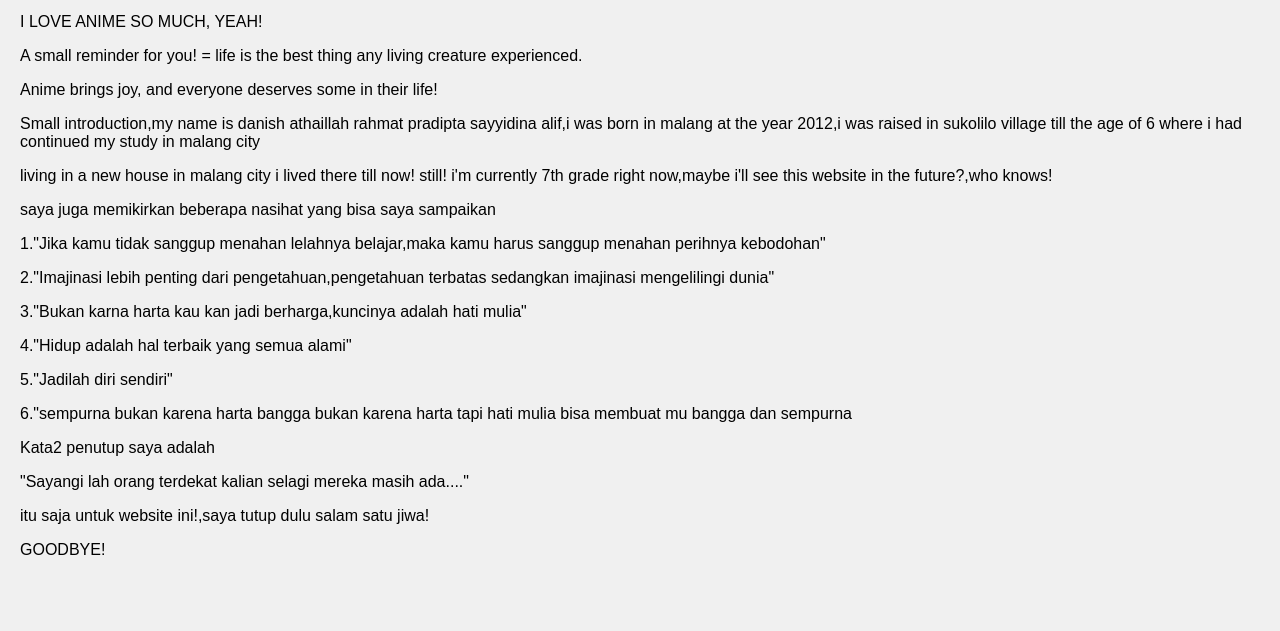
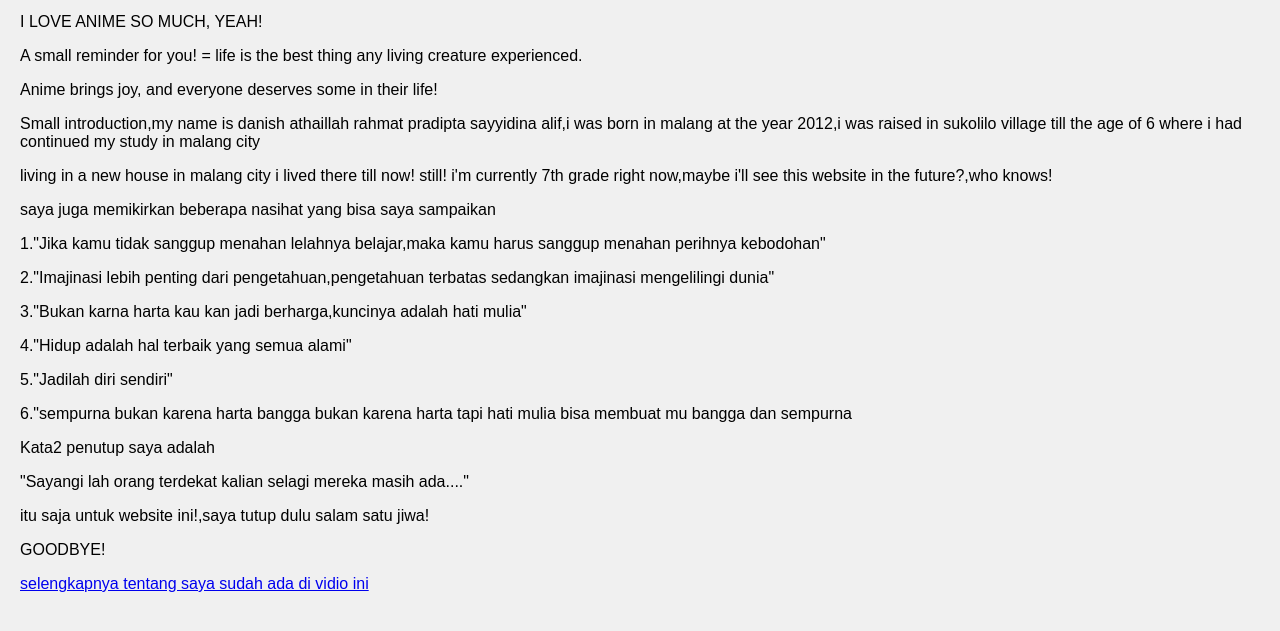
Before and after one commit to ALIF-afk/FIRSTWEBSITE2, a plain HTML site: page index.html in a window 1280 px wide. Shown: the part 141-772 px from the top of the page. Drawn offline with Linux system fonts and the light colour scheme.

Commit message:
Add files via upload

```diff
--- a/index.html
+++ b/index.html
@@ -50,6 +50,9 @@
 
             </p>GOODBYE!
 
+            <p> <a href="https://youtu.be/xvFZjo5PgG0?si=N51HxQ0Fx0V9TMT0">selengkapnya tentang saya sudah ada di vidio ini</a>
+            </p>
+
 
 
   </section>
```
